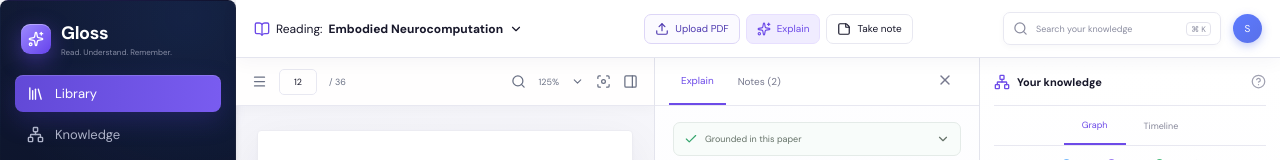
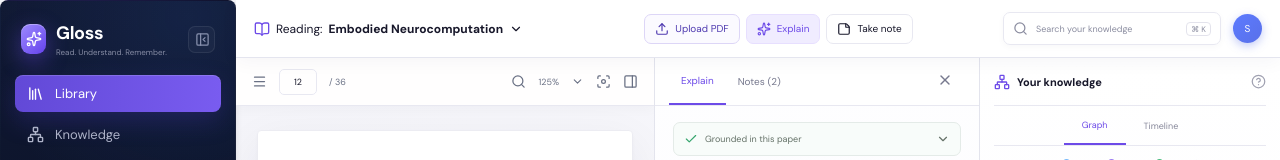
Before and after one commit to samshanmukh/Gloss, a Next.js app: page / in a window 1280 px wide. Shown: the top 160 px of the page. Built offline with nearby package versions, Linux system fonts and the light colour scheme; no server answers.

Commit message:
Add collapsible navigation sidebar
Co-authored-by: shanmukh <s_karri1@u.pacific.edu>

```diff
--- a/app/globals.css
+++ b/app/globals.css
@@ -45,6 +45,7 @@ button:focus-visible, textarea:focus-visible {
     radial-gradient(circle at 80% 2%, rgba(62, 120, 220, .12), transparent 26%),
     linear-gradient(165deg, #101832 0%, #080f21 68%);
   border-right: 1px solid #ffffff0d;
+  overflow: hidden;
 }
 
 .brand { display: flex; align-items: center; gap: 10px; padding: 2px 6px 18px; }
@@ -52,8 +53,26 @@ button:focus-visible, textarea:focus-visible {
   display: grid; place-items: center; width: 30px; height: 30px; border-radius: 9px;
   color: white; background: linear-gradient(135deg, #9d8aff, #6542ec); box-shadow: 0 7px 22px #6d4be878, inset 0 1px #ffffff55;
 }
+.brand-copy { min-width: 122px; overflow: hidden; white-space: nowrap; }
 .brand strong { display: block; color: white; font-size: 18px; letter-spacing: -.35px; }
 .brand span { display: block; color: #858ba3; font-size: 8px; margin-top: 2px; }
+.sidebar-toggle {
+  width: 27px; height: 27px; flex: 0 0 auto; display: grid; place-items: center; margin-left: auto;
+  border: 1px solid #ffffff14; border-radius: 7px; color: #8790ad; background: #ffffff08; cursor: pointer;
+}
+.sidebar-toggle:hover { color: white; border-color: #ffffff2b; background: #ffffff10; }
+.sidebar.collapsed { padding-inline: 8px; }
+.sidebar.collapsed .brand { justify-content: center; padding-inline: 0; }
+.sidebar.collapsed .brand-mark, .sidebar.collapsed .brand-copy { display: none; }
+.sidebar.collapsed .sidebar-toggle { margin: 0; }
+.sidebar.collapsed .primary-nav button { justify-content: center; gap: 0; font-size: 0; padding-inline: 0; }
+.sidebar.collapsed .side-label,
+.sidebar.collapsed .paper-card span,
+.sidebar.collapsed .profile-card,
+.sidebar.collapsed .sync-card,
+.sidebar.collapsed .reset-button { display: none; }
+.sidebar.collapsed .paper-card { justify-content: center; padding-inline: 0; }
+.sidebar.collapsed .paper-card > svg { margin: 0; }
 .primary-nav { display: grid; gap: 4px; }
 .primary-nav button, .paper-card, .reset-button {
   border: 0; background: transparent; color: #adb2c8; cursor: pointer; text-align: left;
@@ -446,9 +465,11 @@ kbd { border: 1px solid #e3e3ec; border-radius: 4px; padding: 1px 4px; font-fami
 
 @media (max-width: 900px) {
   .app-shell { height: auto; min-height: 100vh; overflow: visible; }
-  .sidebar { width: 72px; flex-basis: 72px; padding: 16px 8px; }
-  .brand { padding-left: 13px; }
-  .brand > div:last-child, .primary-nav button:not(.active), .primary-nav button.active { font-size: 0; }
+  .sidebar { width: 72px !important; flex-basis: 72px !important; padding: 16px 8px; }
+  .brand { justify-content: center; padding-inline: 0; }
+  .brand-copy, .sidebar-toggle { display: none; }
+  .sidebar.collapsed .brand-mark { display: grid; }
+  .primary-nav button:not(.active), .primary-nav button.active { font-size: 0; }
   .primary-nav button { justify-content: center; }
   .side-label, .paper-card span, .profile-card, .sync-card, .reset-button { display: none; }
   .paper-card { justify-content: center; padding: 12px; }
--- a/components/GlossApp.tsx
+++ b/components/GlossApp.tsx
@@ -16,6 +16,8 @@ import {
   Menu,
   Minus,
   Network,
+  PanelLeftClose,
+  PanelLeftOpen,
   PanelRight,
   Plus,
   RotateCcw,
@@ -88,6 +90,7 @@ export default function GlossApp() {
   const [chatDraft, setChatDraft] = useState("");
   const [chatLoading, setChatLoading] = useState(false);
   const [chatError, setChatError] = useState("");
+  const [sidebarCollapsed, setSidebarCollapsed] = useState(false);
 
   useEffect(() => {
     const frame = window.requestAnimationFrame(() => {
@@ -277,6 +280,8 @@ export default function GlossApp() {
           onReset={resetDemo}
           confirmed={confirmed}
           syncState={syncState}
+          collapsed={sidebarCollapsed}
+          onToggle={() => setSidebarCollapsed((value) => !value)}
         />
 
         <motion.section className="workspace" initial={{ x: 12 }} animate={{ x: 0 }}>
@@ -332,12 +337,16 @@ function Sidebar({
   onReset,
   confirmed,
   syncState,
+  collapsed,
+  onToggle,
 }: {
   paper: PaperId;
   onOpenPaper: (paper: PaperId) => void;
   onReset: () => void;
   confirmed: boolean;
   syncState: MemorySyncState;
+  collapsed: boolean;
+  onToggle: () => void;
 }) {
   const syncMessage = {
     checking: "Retrieving learner memory…",
@@ -348,16 +357,29 @@ function Sidebar({
   }[syncState];
 
   return (
-    <motion.aside className="sidebar" initial={{ x: -24 }} animate={{ x: 0 }}>
+    <motion.aside
+      className={`sidebar ${collapsed ? "collapsed" : ""}`}
+      initial={{ x: -24 }}
+      animate={{ x: 0, width: collapsed ? 72 : 236, flexBasis: collapsed ? 72 : 236 }}
+    >
       <motion.div className="brand" whileHover={{ x: 2 }}>
         <motion.div className="brand-mark" whileHover={{ rotate: 8, scale: 1.08 }}><Sparkles size={16} /></motion.div>
-        <div><strong>Gloss</strong><span>Read. Understand. Remember.</span></div>
+        <div className="brand-copy"><strong>Gloss</strong><span>Read. Understand. Remember.</span></div>
+        <motion.button
+          className="sidebar-toggle"
+          aria-label={collapsed ? "Expand sidebar" : "Collapse sidebar"}
+          title={collapsed ? "Expand sidebar" : "Collapse sidebar"}
+          onClick={onToggle}
+          whileTap={{ scale: .9 }}
+        >
+          {collapsed ? <PanelLeftOpen size={15} /> : <PanelLeftClose size={15} />}
+        </motion.button>
       </motion.div>
       <nav className="primary-nav" aria-label="Primary navigation">
-        <motion.button whileHover={{ x: 3 }} whileTap={{ scale: .98 }} className="active"><Library size={17} /> Library</motion.button>
-        <motion.button whileHover={{ x: 3 }} whileTap={{ scale: .98 }}><Network size={17} /> Knowledge</motion.button>
-        <motion.button whileHover={{ x: 3 }} whileTap={{ scale: .98 }}><StickyNote size={17} /> Notes</motion.button>
-        <motion.button whileHover={{ x: 3 }} whileTap={{ scale: .98 }}><BrainCircuit size={17} /> Memory</motion.button>
+        <motion.button title="Library" whileHover={{ x: 3 }} whileTap={{ scale: .98 }} className="active"><Library size={17} /> Library</motion.button>
+        <motion.button title="Knowledge" whileHover={{ x: 3 }} whileTap={{ scale: .98 }}><Network size={17} /> Knowledge</motion.button>
+        <motion.button title="Notes" whileHover={{ x: 3 }} whileTap={{ scale: .98 }}><StickyNote size={17} /> Notes</motion.button>
+        <motion.button title="Memory" whileHover={{ x: 3 }} whileTap={{ scale: .98 }}><BrainCircuit size={17} /> Memory</motion.button>
       </nav>
 
       <p className="side-label">Your papers</p>
@@ -368,6 +390,7 @@ function Sidebar({
           whileTap={{ scale: .98 }}
           className={`paper-card ${paper === id ? "selected" : ""}`}
           key={id}
+          title={PAPER_META[id].title}
           onClick={() => onOpenPaper(id)}
         >
           <FileText size={17} />
```
